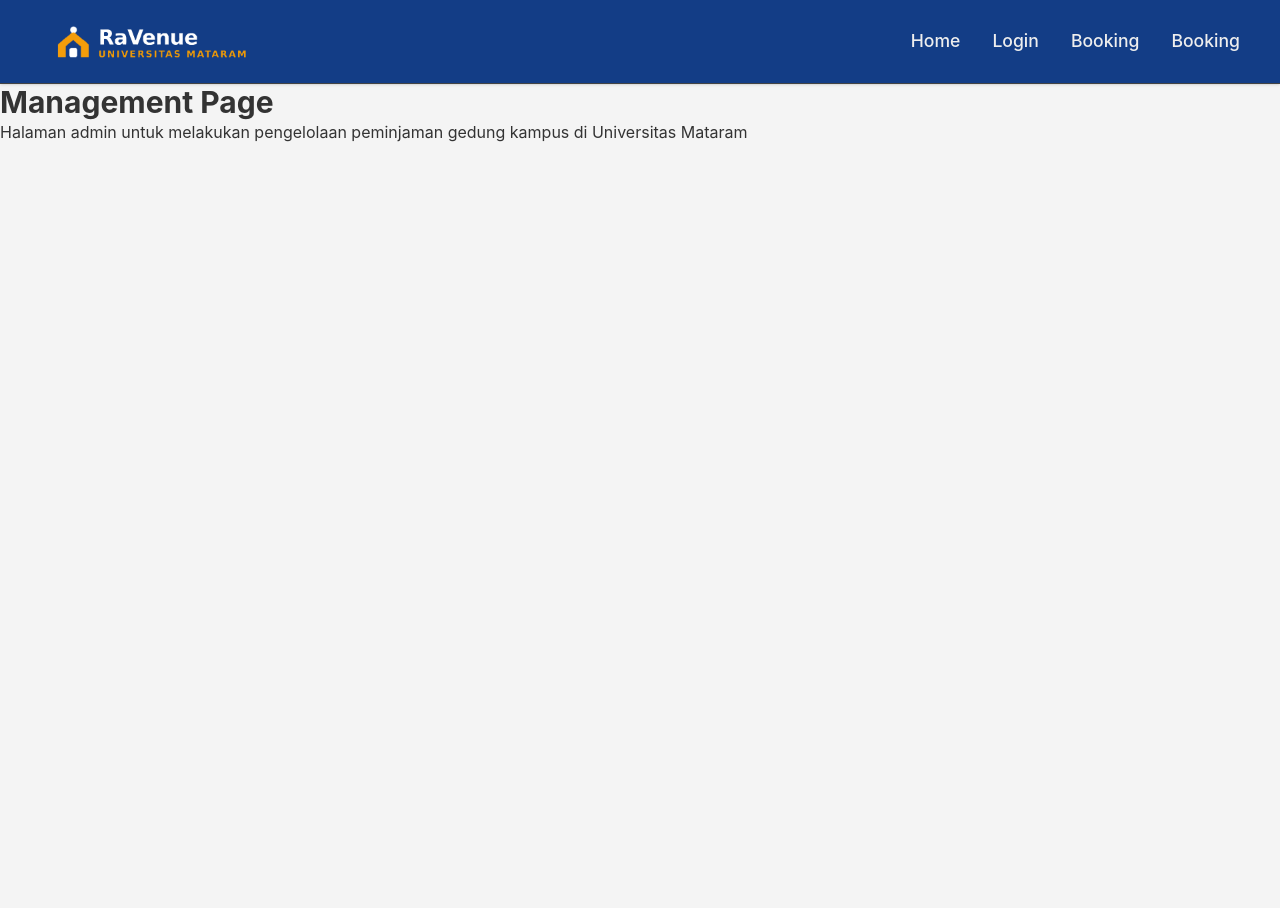
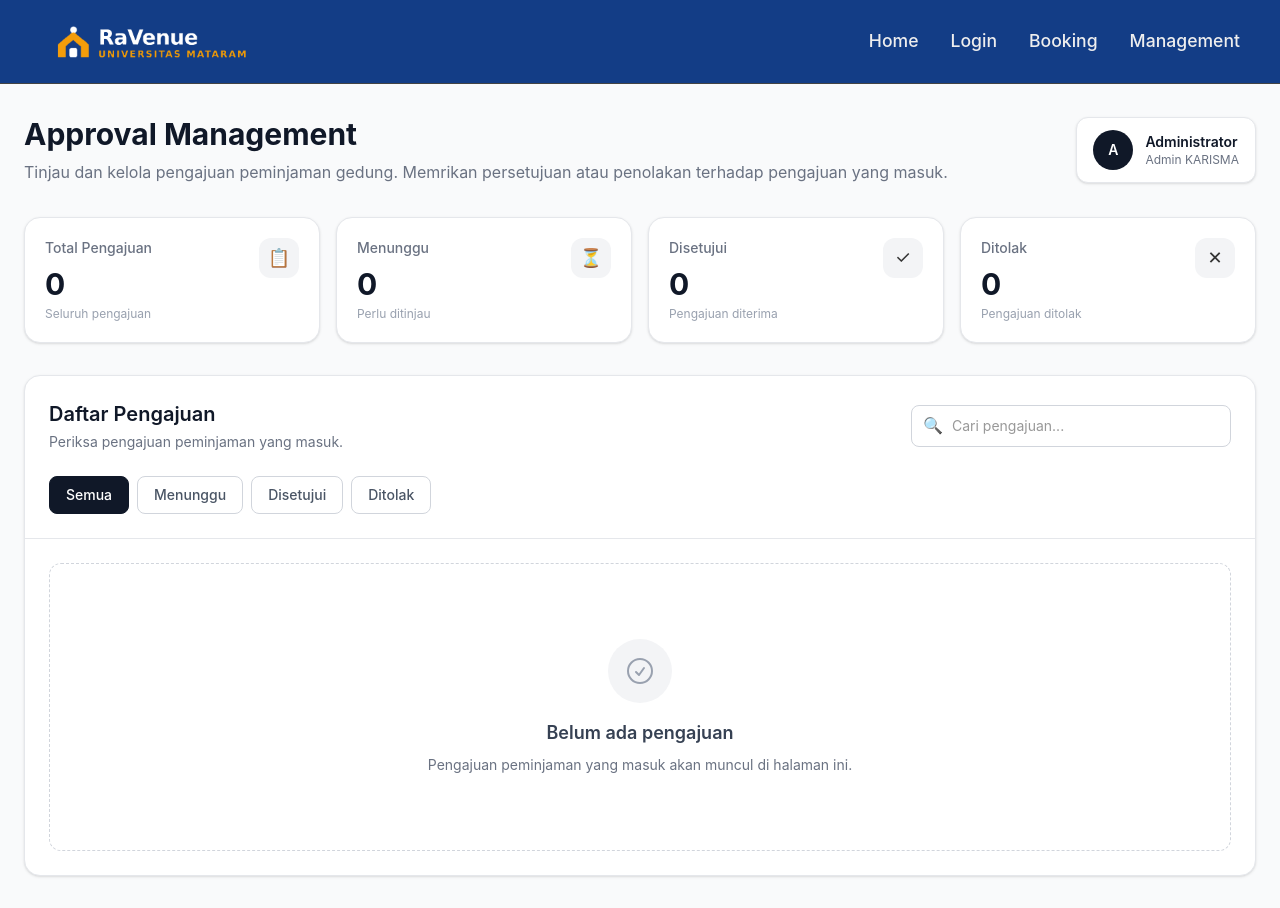
Before and after one commit to Grizkya/KARISMA, a Next.js app: page /management in a window 1280 px wide. Before the commit the page ends 800 px from the top, so only its background shows below. Built offline with nearby package versions, Linux system fonts and the light colour scheme.

Commit message:
menambahkan mangement

```diff
--- a/src/app/(main)/management/page.js
+++ b/src/app/(main)/management/page.js
@@ -1,8 +1,366 @@
+"use client";
+
+import { useState } from "react";
+
+const filters = [
+  { label: "Semua", value: "semua" },
+  { label: "Menunggu", value: "menunggu" },
+  { label: "Disetujui", value: "disetujui" },
+  { label: "Ditolak", value: "ditolak" },
+];
+
 export default function Management() {
+  const [activeFilter, setActiveFilter] = useState("semua");
+  const [search, setSearch] = useState("");
+
+  // Nanti data ini berasal dari database
+  const pengajuan = [];
+
+  const filteredPengajuan = pengajuan.filter((item) => {
+    const cocokStatus =
+      activeFilter === "semua" || item.status === activeFilter;
+
+    const cocokSearch =
+      item.gedung?.toLowerCase().includes(search.toLowerCase()) ||
+      item.namaPeminjam?.toLowerCase().includes(search.toLowerCase()) ||
+      item.keperluan?.toLowerCase().includes(search.toLowerCase());
+
+    return cocokStatus && cocokSearch;
+  });
+
   return (
-    <div>
-      <h1 className="text-3xl font-bold">Management Page</h1>
-      <p>Halaman admin untuk melakukan pengelolaan peminjaman gedung kampus di Universitas Mataram</p>
+    <main className="min-h-screen bg-gray-50 px-6 py-8">
+      <div className="mx-auto max-w-7xl">
+
+        {/*  HEADER */}
+        <header className="mb-8">
+          <div className="flex flex-col gap-4 sm:flex-row sm:items-center sm:justify-between">
+
+            <div>
+              <h1 className="text-3xl font-bold text-gray-900">
+                Approval Management
+              </h1>
+
+              <p className="mt-2 text-gray-500">
+                Tinjau dan kelola pengajuan peminjaman gedung.
+                Memrikan persetujuan atau penolakan terhadap pengajuan yang masuk.
+              </p>
+            </div>
+
+            {/* Admin Badge */}
+            <div className="flex items-center gap-3 rounded-xl border border-gray-200 bg-white px-4 py-3 shadow-sm">
+              <div className="flex h-10 w-10 items-center justify-center rounded-full bg-gray-900 text-sm font-semibold text-white">
+                A
+              </div>
+
+              <div>
+                <p className="text-sm font-semibold text-gray-900">
+                  Administrator
+                </p>
+
+                <p className="text-xs text-gray-500">
+                  Admin KARISMA
+                </p>
+              </div>
+            </div>
+
+          </div>
+        </header>
+
+
+
+        <section className="mb-8 grid grid-cols-1 gap-4 sm:grid-cols-2 lg:grid-cols-4">
+
+          <SummaryCard
+            title="Total Pengajuan"
+            value={pengajuan.length}
+            description="Seluruh pengajuan"
+            icon="📋"
+          />
+
+          <SummaryCard
+            title="Menunggu"
+            value={
+              pengajuan.filter((item) => item.status === "menunggu").length
+            }
+            description="Perlu ditinjau"
+            icon="⏳"
+          />
+
+          <SummaryCard
+            title="Disetujui"
+            value={
+              pengajuan.filter((item) => item.status === "disetujui").length
+            }
+            description="Pengajuan diterima"
+            icon="✓"
+          />
+
+          <SummaryCard
+            title="Ditolak"
+            value={
+              pengajuan.filter((item) => item.status === "ditolak").length
+            }
+            description="Pengajuan ditolak"
+            icon="✕"
+          />
+
+        </section>
+
+
+        {/*  DAFTAR PENGAJUAN  */}
+        <section className="rounded-2xl border border-gray-200 bg-white shadow-sm">
+
+          {/* Header daftar */}
+          <div className="border-b border-gray-200 p-6">
+
+            <div className="flex flex-col gap-5 lg:flex-row lg:items-center lg:justify-between">
+
+              <div>
+                <h2 className="text-xl font-semibold text-gray-900">
+                  Daftar Pengajuan
+                </h2>
+
+                <p className="mt-1 text-sm text-gray-500">
+                  Periksa pengajuan peminjaman yang masuk.
+                </p>
+              </div>
+
+              {/* Search */}
+              <div className="relative w-full lg:w-80">
+                <input
+                  type="text"
+                  placeholder="Cari pengajuan..."
+                  value={search}
+                  onChange={(e) => setSearch(e.target.value)}
+                  className="w-full rounded-lg border border-gray-300 bg-white px-4 py-2.5 pl-10 text-sm outline-none transition focus:border-gray-500 focus:ring-2 focus:ring-gray-100"
+                />
+
+                <span className="absolute left-3 top-1/2 -translate-y-1/2 text-gray-400">
+                  🔍
+                </span>
+              </div>
+
+            </div>
+
+
+            {/* Filter */}
+            <div className="mt-6 flex flex-wrap gap-2">
+
+              {filters.map((filter) => (
+                <button
+                  key={filter.value}
+                  onClick={() => setActiveFilter(filter.value)}
+                  className={`rounded-lg border px-4 py-2 text-sm font-medium transition ${
+                    activeFilter === filter.value
+                      ? "border-gray-900 bg-gray-900 text-white"
+                      : "border-gray-300 bg-white text-gray-600 hover:bg-gray-50"
+                  }`}
+                >
+                  {filter.label}
+                </button>
+              ))}
+
+            </div>
+
+          </div>
+
+
+          {/* Isi daftar */}
+          <div className="p-6">
+
+            {filteredPengajuan.length === 0 ? (
+              <EmptyState />
+            ) : (
+              <div className="space-y-4">
+
+                {filteredPengajuan.map((item) => (
+                  <ApprovalCard
+                    key={item.id}
+                    pengajuan={item}
+                  />
+                ))}
+
+              </div>
+            )}
+
+          </div>
+
+        </section>
+
+      </div>
+    </main>
+  );
+}
+
+function SummaryCard({ title, value, description, icon }) {
+  return (
+    <div className="rounded-2xl border border-gray-200 bg-white p-5 shadow-sm">
+
+      <div className="flex items-start justify-between">
+
+        <div>
+          <p className="text-sm font-medium text-gray-500">
+            {title}
+          </p>
+
+          <p className="mt-2 text-3xl font-bold text-gray-900">
+            {value}
+          </p>
+
+          <p className="mt-1 text-xs text-gray-400">
+            {description}
+          </p>
+        </div>
+
+        <div className="flex h-10 w-10 items-center justify-center rounded-xl bg-gray-100 text-lg">
+          {icon}
+        </div>
+
+      </div>
+
     </div>
   );
 }
+
+
+function EmptyState() {
+  return (
+    <div className="flex min-h-72 flex-col items-center justify-center rounded-xl border border-dashed border-gray-300 px-6 text-center">
+
+      <div className="mb-4 flex h-16 w-16 items-center justify-center rounded-full bg-gray-100">
+
+        <svg
+          xmlns="http://www.w3.org/2000/svg"
+          fill="none"
+          viewBox="0 0 24 24"
+          strokeWidth={1.5}
+          stroke="currentColor"
+          className="h-8 w-8 text-gray-400"
+        >
+          <path
+            strokeLinecap="round"
+            strokeLinejoin="round"
+            d="M9 12.75 11.25 15 15 9.75M21 12a9 9 0 1 1-18 0 9 9 0 0 1 18 0Z"
+          />
+        </svg>
+
+      </div>
+
+      <h3 className="text-lg font-semibold text-gray-700">
+        Belum ada pengajuan
+      </h3>
+
+      <p className="mt-2 max-w-md text-sm text-gray-500">
+        Pengajuan peminjaman yang masuk akan muncul di halaman ini.
+      </p>
+
+    </div>
+  );
+}
+
+/*   APPROVAL CARD*/
+
+function ApprovalCard({ pengajuan }) {
+  return (
+    <div className="rounded-xl border border-gray-200 p-5 transition hover:shadow-sm">
+
+      <div className="flex flex-col gap-5 lg:flex-row lg:items-center lg:justify-between">
+
+        {/* Informasi */}
+        <div className="min-w-0">
+
+          <div className="flex flex-wrap items-center gap-3">
+
+            <h3 className="text-lg font-semibold text-gray-900">
+              {pengajuan.gedung}
+            </h3>
+
+            <StatusBadge status={pengajuan.status} />
+
+          </div>
+
+          <p className="mt-2 text-sm text-gray-600">
+            {pengajuan.keperluan}
+          </p>
+
+          <div className="mt-4 flex flex-wrap gap-x-5 gap-y-2 text-sm text-gray-500">
+
+            <span>
+              👤 {pengajuan.namaPeminjam}
+            </span>
+
+            <span>
+              📅 {pengajuan.tanggal}
+            </span>
+
+            <span>
+              🕐 {pengajuan.jam}
+            </span>
+
+          </div>
+
+        </div>
+
+
+        {/* Tombol */}
+        <div className="flex shrink-0 flex-wrap gap-2">
+
+          <button
+            className="rounded-lg border border-gray-300 px-4 py-2 text-sm font-medium text-gray-700 transition hover:bg-gray-50"
+          >
+            Detail
+          </button>
+
+          {pengajuan.status === "menunggu" && (
+            <>
+              <button
+                className="rounded-lg border border-green-600 bg-green-600 px-4 py-2 text-sm font-medium text-white transition hover:bg-green-700"
+              >
+                Setujui
+              </button>
+
+              <button
+                className="rounded-lg border border-red-600 bg-red-600 px-4 py-2 text-sm font-medium text-white transition hover:bg-red-700"
+              >
+                Tolak
+              </button>
+            </>
+          )}
+
+        </div>
+
+      </div>
+
+    </div>
+  );
+}
+
+
+/* =====================================================
+   STATUS BADGE
+===================================================== */
+
+function StatusBadge({ status }) {
+  const styles = {
+    menunggu: "bg-yellow-100 text-yellow-700",
+    disetujui: "bg-green-100 text-green-700",
+    ditolak: "bg-red-100 text-red-700",
+  };
+
+  const labels = {
+    menunggu: "Menunggu",
+    disetujui: "Disetujui",
+    ditolak: "Ditolak",
+  };
+
+  return (
+    <span
+      className={`rounded-full px-3 py-1 text-xs font-medium ${
+        styles[status] || "bg-gray-100 text-gray-600"
+      }`}
+    >
+      {labels[status] || status}
+    </span>
+  );
+}
--- a/src/components/Header.js
+++ b/src/components/Header.js
@@ -25,9 +25,9 @@ export default function Header() {
             Booking
           </Link>
           <Link
-            href="/booking"
+            href="/management"
             className="text-[1.1em] font-medium text-[#eee] transition-colors duration-300 ease-in-out hover:text-[#F49D0A]">
-            Booking
+            Management
           </Link>
         </div>
       </nav>
```
